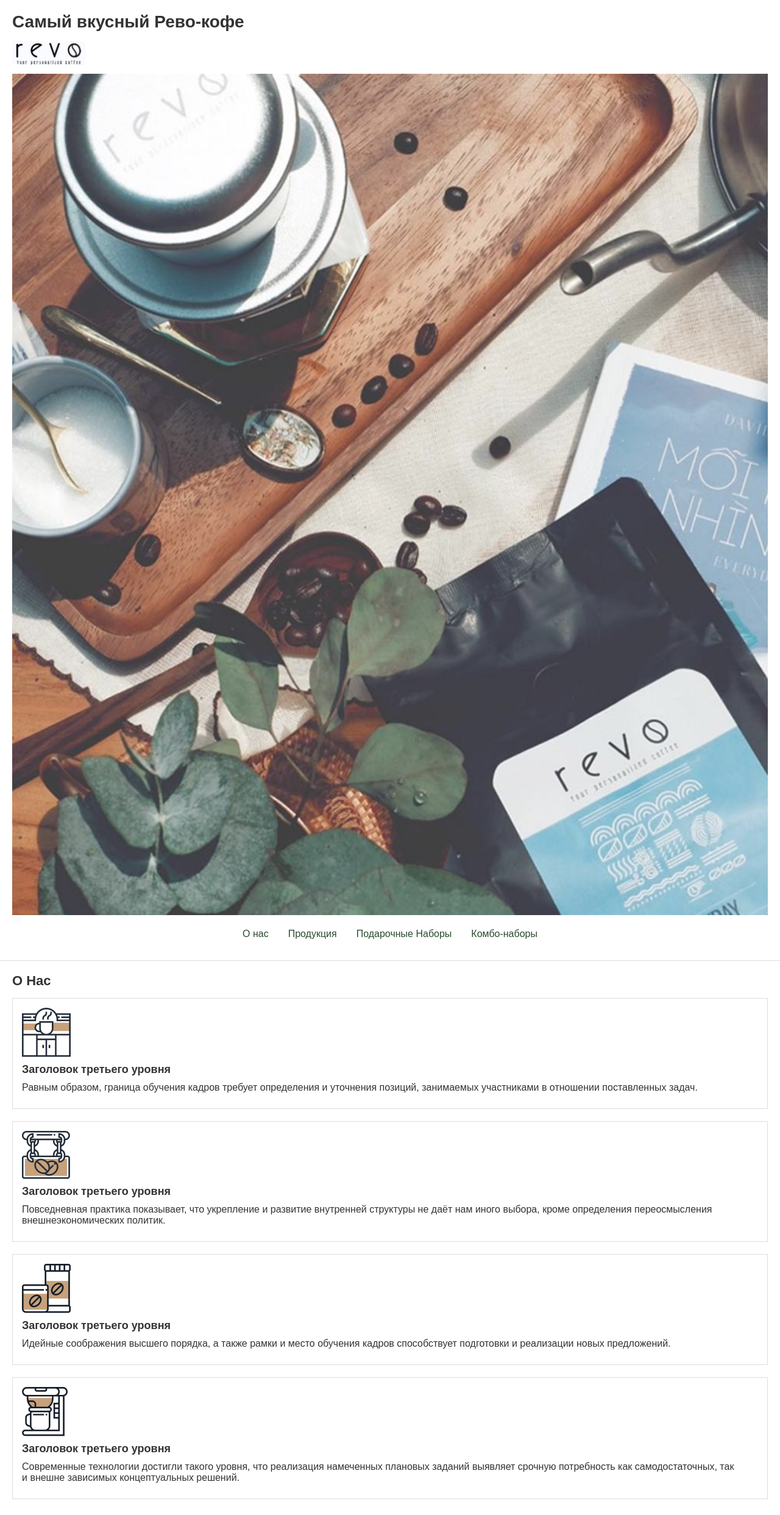
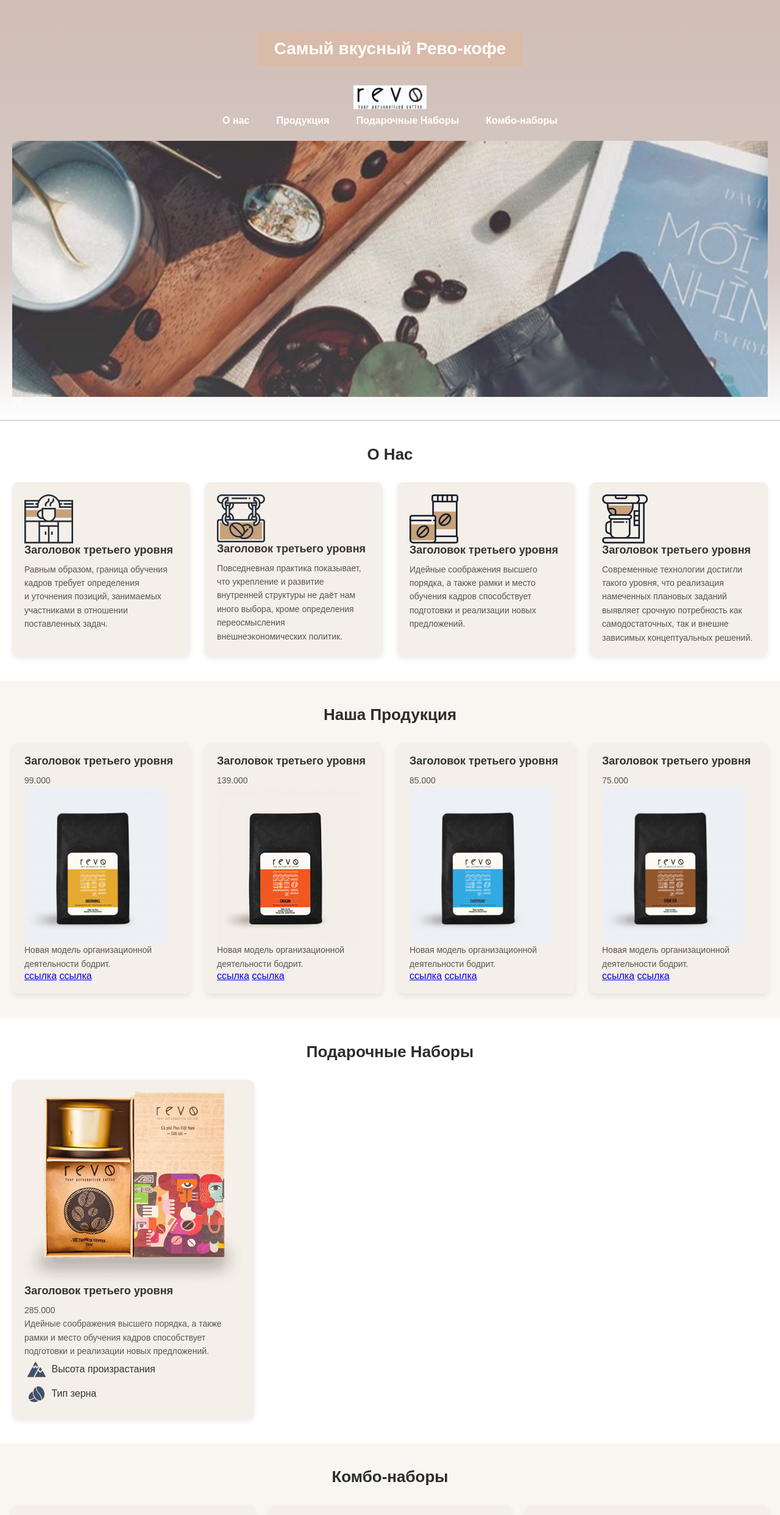
Before and after one commit to anas1as1/pz1, a plain HTML site: page index.html in a window 1280 px wide. Shown: the top 2485 px of the page at 61% size. Drawn offline with Linux system fonts and the light colour scheme.

Commit message:
feat: enhance index.html structure and improve styles for better layout and responsiveness

```diff
--- a/index.html
+++ b/index.html
@@ -6,14 +6,12 @@
 	<meta name="viewport" content="width=device-width, initial-scale=1.0">
 	<title>Рево-кофе</title>
 	<link rel="stylesheet" href = "styles/styles.css">
+	<link rel="icon" href="assets/icons/beabs_pack.png" type="image/x-icon">
 </head>
 <body>
 	<header class="header">
-		<h1>Самый вкусный Рево-кофе</h1>
+		<h1 class="main-title">Самый вкусный Рево-кофе</h1>
 		<img src="assets/img/LOGO.png" alt="Логотип Рево-кофе" class="header__logo">
-		<img src="assets/img/banner.png" alt="Баннер главной
-		страницы Рево-кофе" class="main-banner">
-		<img src="assets/icons/shopping-cart-3.png" alt="Корзина покупок">
 		<nav class="header__nav">
 			<ul class="nav">
 				<li class="nav__item"><a class="nav__link" href="#about">О нас</a></li>
@@ -22,8 +20,10 @@
 				<li class="nav__item"><a class="nav__link" href="#combo">Комбо-наборы</a></li>
 			</ul>
 		</nav>
+		<img src="assets/img/banner.png" alt="Баннер главной
+		страницы Рево-кофе" class="main-banner">
+		<img src="assets/icons/shopping-cart-3.png" alt="Корзина покупок">
 	</header>
-
 	<main>
 		<section id="about">
 			<h2>О Нас</h2>
--- a/styles/styles.css
+++ b/styles/styles.css
@@ -8,166 +8,8 @@
 body {
 	font-family: Arial, sans-serif;
 	color: #333;
-}
-
-html {
-	scroll-behavior: smooth;
-}
-
-
-main {
-	padding: 20px;
-}
-
-section {
-	margin-bottom: 40px;
-}
-
-h1 {
-	font-size: 28px;
-	margin-bottom: 15px;
-}
-
-h2 {
-	font-size: 22px;
-	margin-bottom: 15px;
-}
-
-h3 {
-	font-size: 18px;
-	margin-bottom: 10px;
-}
-
-p {
-	margin-bottom: 10px;
-}
-
-
-.header {
-	padding: 20px;
 	background-color: #ffffff;
-	border-bottom: 1px solid #ddd;
-}
-
-.header__logo {
-	display: block;
-	margin-bottom: 15px;
-	width: 120px;
-}
-
-.nav {
-	list-style: none;
-}
-
-.nav__item {
-	margin-bottom: 10px;
-}
-
-.nav__link {
-	text-decoration: none;
-	color: #294a2c;
-	font-weight: 500;
-	padding: 4px 6px;
-	display: inline-block;
-}
-
-.nav__link:hover {
-	background-color: #e6efe8;
-}
-
-.card {
-	border: 1px solid #ddd;
-	padding: 15px;
-	margin-bottom: 20px;
-}
-
-.card img {
-	max-width: 100%;
-	margin-bottom: 10px;
-}
-
-.card:hover {
-	background-color: #f8f9fa;
-}
-
-.card:focus-within {
-	background-color: #f0f0f0;
-}
-
-
-a {
-	color: #2c5530;
-	text-decoration: none;
-}
-
-a:hover {
-	text-decoration: underline;
-}
-
-a:focus {
-	outline: 2px solid #2c5530;
-	outline-offset: 2px;
-}
-
-a:active {
-	color: #1e3a22;
-}
-
-.nav {
-	display: flex;
-	justify-content: center;
-	gap: 20px;
-	flex-wrap: wrap;
-}
-
-.products-grid,
-.combo-grid {
-	display: grid;
-	grid-template-columns: repeat(auto-fit, minmax(250px, 1fr));
-	gap: 20px;
-}
-
-.masonry-grid {
-	column-count: 3;
-	column-gap: 20px;
-}
-
-.masonry-grid .card {
-	break-inside: avoid;
-	margin-bottom: 20px;
-}
-
-@media (max-width: 1199px) {
-	body {
-		font-size: 16px;
-	}
-}
-
-@media (max-width: 991px) {
-	.nav {
-		justify-content: space-around;
-	}
-}
-
-@media (max-width: 767px) {
-	.nav {
-		flex-direction: column;
-		align-items: center;
-	}
-
-	h1 {
-		font-size: 22px;
-	}
-}
-
-@media (max-width: 575px) {
-	h2 {
-		font-size: 18px;
-	}
-
-	.card {
-		padding: 10px;
-	}
+	overflow-x: hidden;
 }
 
 img {
@@ -176,11 +18,196 @@ img {
 	display: block;
 }
 
-body {
-	overflow-x: hidden;
+
+.header {
+	padding: 20px;
+	background: linear-gradient(180deg, #d0bdb6 0%, #d8cbc7 65%, #ffffff 100%);
+	color: #ffffff;
+	border-bottom: 1px solid rgba(0,0,0,0.06);
+	text-align: center;
 }
+
+.header__logo {
+	width: 120px;
+	margin: 0 auto 10px;
+}
+
 .main-banner {
 	width: 100%;
-	max-width: 100%;
-	height: auto;
+	max-height: 420px;
+	object-fit: cover;
+	margin: 24px auto 0;
 }
+
+
+.nav {
+	list-style: none;
+	display: flex;
+	justify-content: center;
+	gap: 24px;
+	flex-wrap: wrap;
+	margin-top: 10px;
+}
+
+.nav__link {
+	text-decoration: none;
+	color: #ffffff;
+	font-weight: 600;
+	padding: 6px 10px;
+}
+
+.nav__link:hover {
+	color: #f0d8c8;
+}
+
+.nav__link:focus {
+    outline: 2px solid rgba(255,255,255,0.18);
+    outline-offset: 3px;
+}
+
+.main-title {
+	background-color: #d9bba9;
+	color: #ffffff;
+	padding: 14px 28px;
+	text-align: center;
+	border-radius: 6px;
+	width: fit-content;
+	margin: 30px auto;
+	font-size: 28px;
+}
+
+h2 {
+	font-size: 26px;
+	text-align: center;
+	margin-bottom: 30px;
+	color: #2c2c2c;
+}
+
+h3 {
+	font-size: 18px;
+	margin-bottom: 10px;
+}
+
+
+section {
+	padding: 40px 20px;
+}
+
+.products-grid,
+.combo-grid,
+#about > div {
+	display: grid;
+	grid-template-columns: repeat(auto-fit, minmax(250px, 1fr));
+	gap: 24px;
+}
+
+.card {
+	background-color: #f5efe9;
+	border-radius: 10px;
+	padding: 20px;
+	box-shadow: 0 4px 10px rgba(0,0,0,0.08);
+	transition: transform 0.3s ease;
+}
+
+.card:hover {
+	transform: translateY(-6px);
+}
+
+.masonry-grid {
+	column-count: 3;
+	column-gap: 24px;
+}
+
+.masonry-grid .card {
+	break-inside: avoid;
+	margin-bottom: 24px;
+}
+
+p {
+	font-size: 14px;
+	line-height: 1.6;
+	color: #555;
+}
+
+@media (max-width: 1199px) {
+	.main-banner {
+		max-height: 350px;
+	}
+}
+
+@media (max-width: 991px) {
+	.nav {
+		justify-content: space-around;
+	}
+
+	.masonry-grid {
+		column-count: 2;
+	}
+}
+
+@media (max-width: 767px) {
+	.nav {
+		flex-direction: column;
+	}
+
+	.main-title {
+		font-size: 22px;
+	}
+
+	.masonry-grid {
+		column-count: 1;
+	}
+}
+
+@media (max-width: 575px) {
+	h2 {
+		font-size: 20px;
+	}
+
+	.card {
+		padding: 15px;
+	}
+}
+
+section:nth-child(even) {
+	background-color: #f9f6f2;
+}
+
+section:nth-child(odd) {
+	background-color: #ffffff;
+}
+
+html {
+	scroll-behavior: smooth;
+}
+
+
+#giftset ul,
+.giftset ul,
+#gifts ul {
+	list-style: none;
+	margin: 0;
+	padding: 0;
+}
+
+#giftset li,
+.giftset li,
+#gifts li {
+	list-style: none;
+}
+
+#giftset li::marker,
+.giftset li::marker,
+#gifts li::marker {
+	content: none;
+	display: none;
+}
+
+
+.giftset .icon,
+#giftset .icon,
+.giftset img,
+#giftset img {
+	display: inline-block;
+	vertical-align: middle;
+}
```
